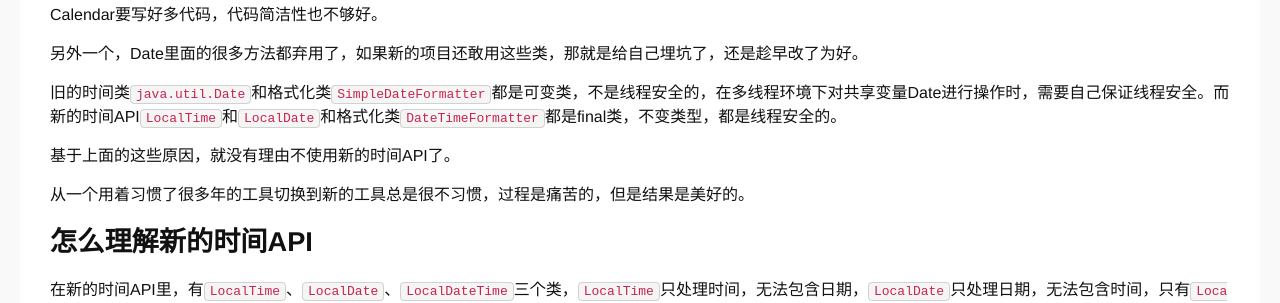
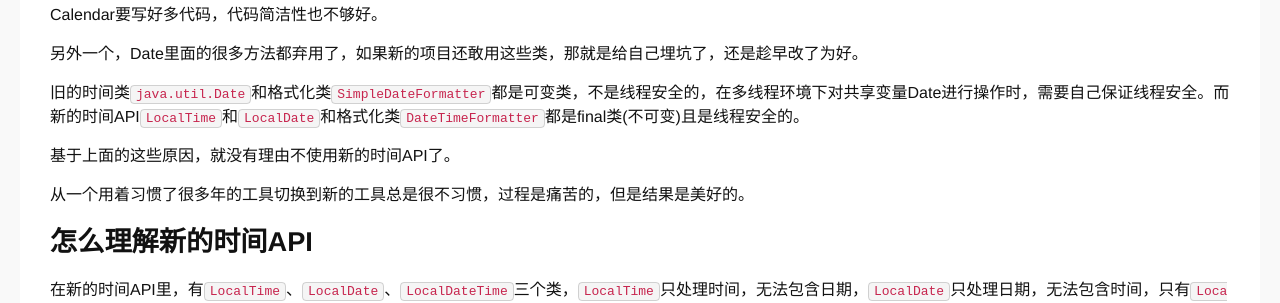
Before and after one commit to hoohack/hoohack.github.io, a Jekyll site: the page built from _posts/2020/2020-05-23-java-time-api.md, in a window 1280 px wide and 900 px high, scrolled down 453 px. Shown: the part 152-455 px from the top of the window. Built offline with Jekyll 4.4.1, drawn with Linux system fonts in a browser that asks for light colours; comment, search, counter and statistics services are not loaded.

Commit message:
Update 2020-05-23-java-time-api.md

```diff
--- a/_posts/2020/2020-05-23-java-time-api.md
+++ b/_posts/2020/2020-05-23-java-time-api.md
@@ -22,7 +22,7 @@ keywords: 'Java,LocalTime,LocalDate,Instant,LocalDateTime,java8 time'
 
 另外一个，Date里面的很多方法都弃用了，如果新的项目还敢用这些类，那就是给自己埋坑了，还是趁早改了为好。
 
-旧的时间类`java.util.Date`和格式化类`SimpleDateFormatter`都是可变类，不是线程安全的，在多线程环境下对共享变量Date进行操作时，需要自己保证线程安全。而新的时间API`LocalTime`和`LocalDate`和格式化类`DateTimeFormatter`都是final类，不变类型，都是线程安全的。
+旧的时间类`java.util.Date`和格式化类`SimpleDateFormatter`都是可变类，不是线程安全的，在多线程环境下对共享变量Date进行操作时，需要自己保证线程安全。而新的时间API`LocalTime`和`LocalDate`和格式化类`DateTimeFormatter`都是final类(不可变)且是线程安全的。
 
 基于上面的这些原因，就没有理由不使用新的时间API了。
 
```
